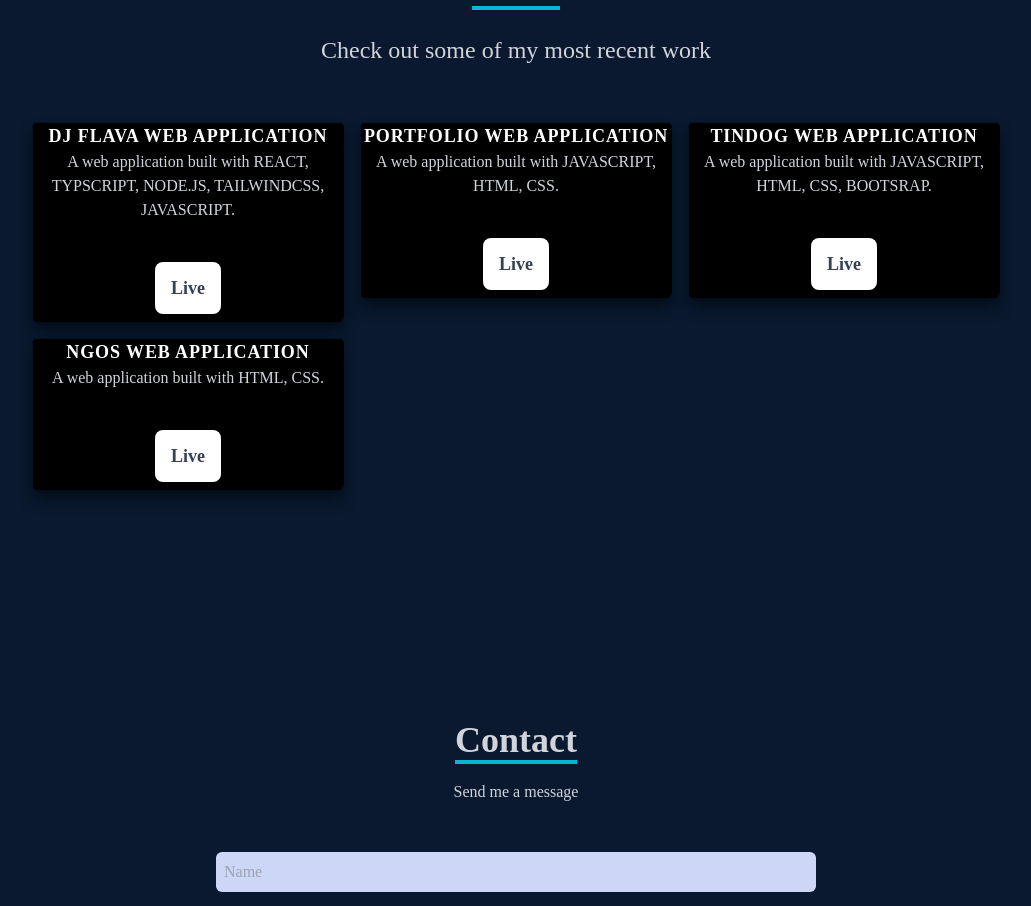
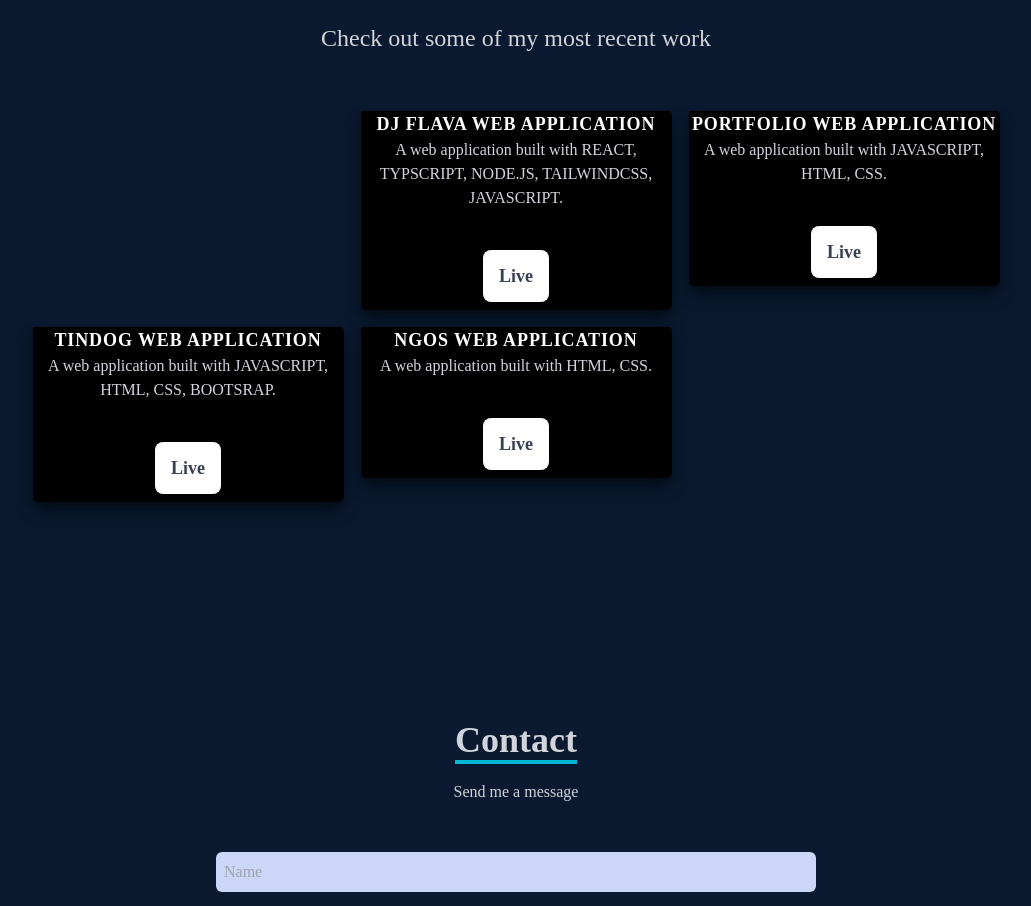
Before and after one commit to sabbatj/react-portfolio-js, a React (Create React App) app: page / in a window 1280 px wide. Shown: the part 2572-3478 px from the top of the page, without its empty margins (124-1155 px from the left). Built offline with nearby package versions, Linux system fonts and the light colour scheme.

Commit message:
Update work.screen.tsx

```diff
--- a/src/screens/work/work.screen.tsx
+++ b/src/screens/work/work.screen.tsx
@@ -11,6 +11,7 @@ const Work = () => {
           <p className='py-6 text-2xl'>Check out some of my most recent work</p>
         </div>
         <div className='grid sm:grid-cols-2 md:grid-cols-3 gap-4'>
+          <div className='hidden md:block' /> {/* Spacer element */}
           <div className='aspect-w-1 aspect-h-1'>
             <div
               style={{ backgroundImage: `url(${Code})` }}
```
